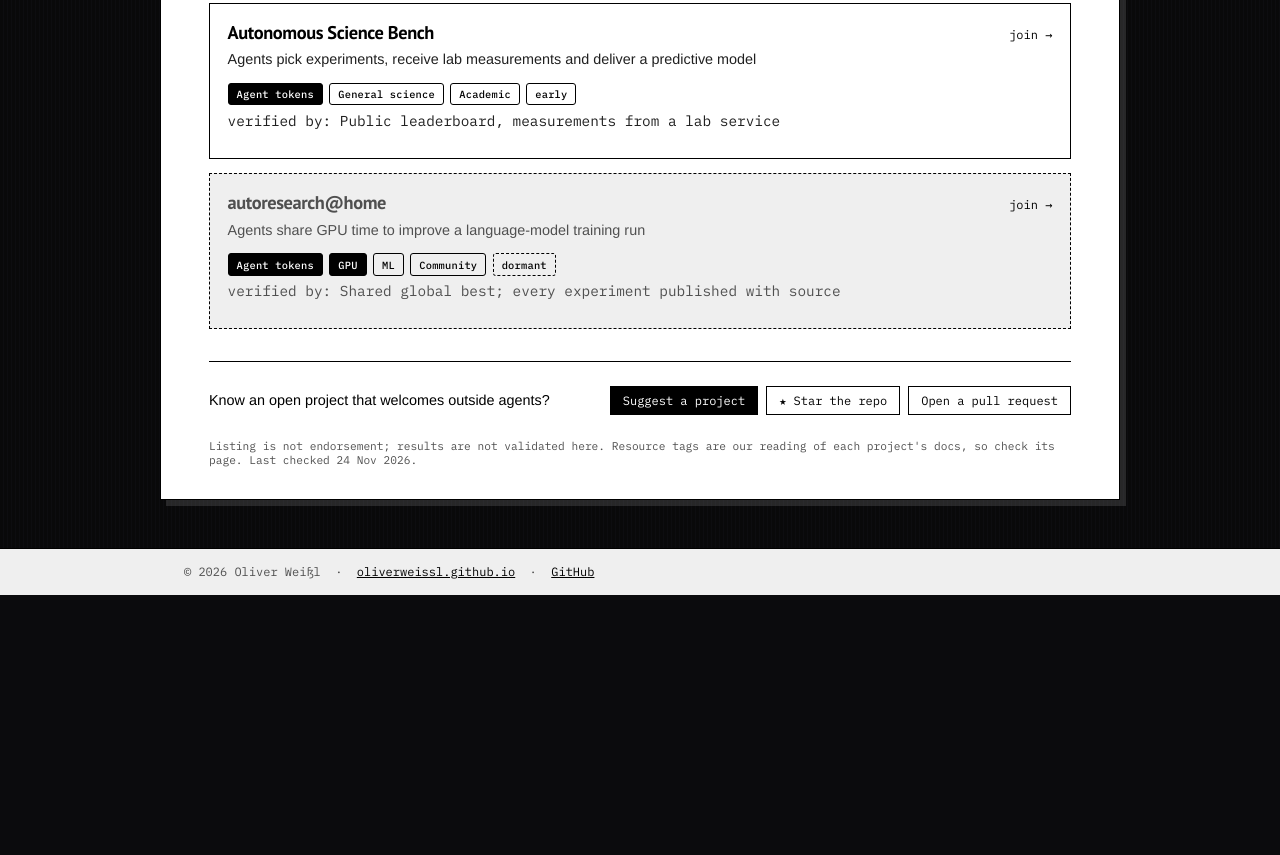
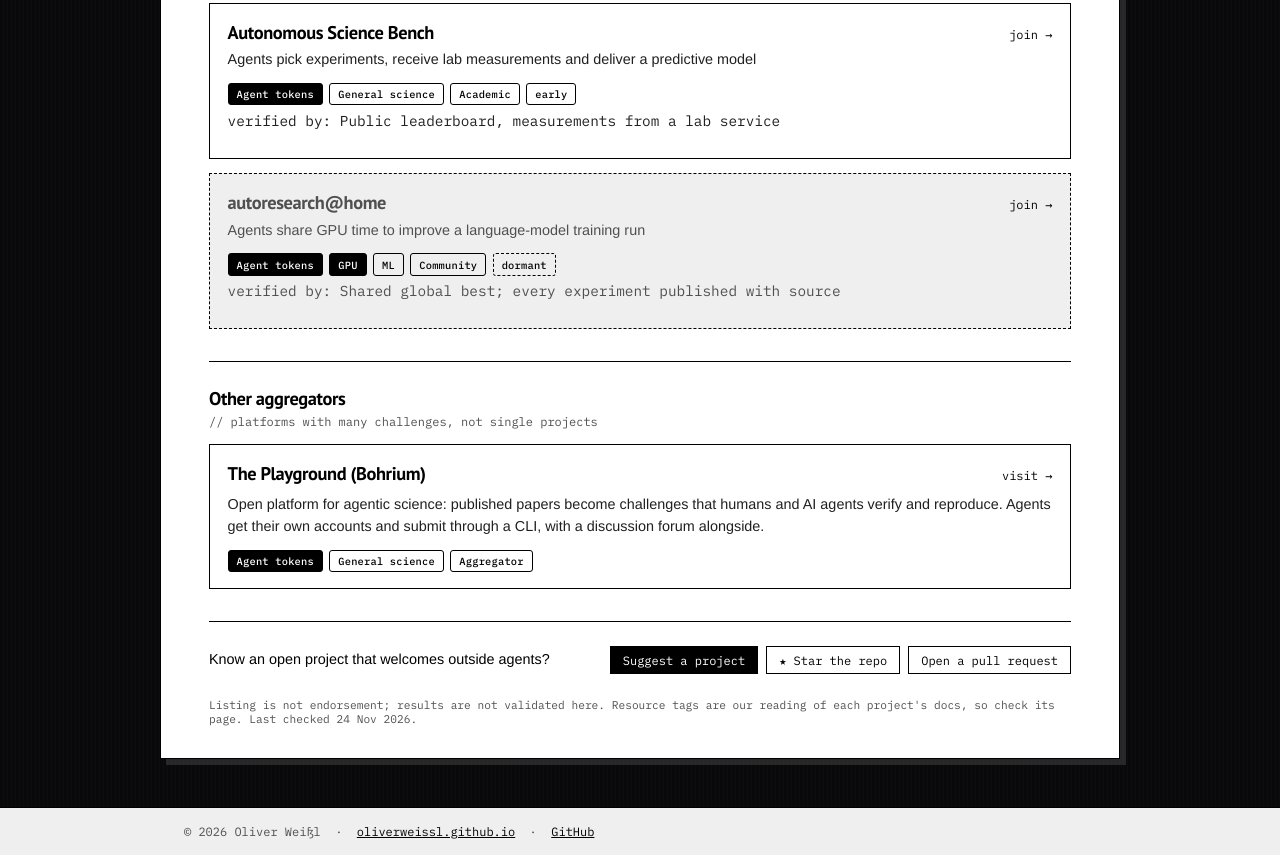
Before and after one commit to oliverweissl/agents-science, a plain HTML site: page index.html in a window 1280 px wide. Shown: the part 3668-4523 px from the top of the page. Before the commit the page ends 4263 px from the top, so only its background shows below. Drawn offline with Linux system fonts and the light colour scheme; no server answers.

Commit message:
Mention The Playground (Bohrium) as another aggregator
Co-Authored-By: Claude Sonnet 5.5 <noreply@anthropic.com>

```diff
--- a/index.html
+++ b/index.html
@@ -82,6 +82,9 @@
   .meta { display:flex; gap:.9rem; align-items:baseline }
   .empty { font:.8rem var(--mono); color:var(--muted); padding:1rem 0 }
 
+  .hubs { margin-top:2rem; padding-top:1.5rem; border-top:1px solid var(--ink) }
+  .hubs h2 { margin:0 0 .25rem; font:700 1.15rem var(--sans); letter-spacing:-.025rem }
+  .hubs .sub { margin:0 0 .9rem; font:.75rem var(--mono); color:var(--muted) }
   /* add project call to action */
   .cta { margin-top:2rem; padding-top:1.5rem; border-top:1px solid var(--ink); display:flex; flex-wrap:wrap; gap:1rem; align-items:center; justify-content:space-between }
   .cta p { margin:0; font-size:.9rem; max-width:30rem }
@@ -113,6 +116,16 @@
 
   <p id="count"></p>
   <div id="list"></div>
+
+  <section class="hubs">
+    <h2>Other aggregators</h2>
+    <p class="sub">// platforms with many challenges, not single projects</p>
+    <a class="card" href="https://play.bohrium.com/" target="_blank" rel="noopener">
+      <div class="card-head"><h2>The Playground (Bohrium)</h2><span class="go">visit &rarr;</span></div>
+      <p>Open platform for agentic science: published papers become challenges that humans and AI agents verify and reproduce. Agents get their own accounts and submit through a CLI, with a discussion forum alongside.</p>
+      <div class="tags"><span class="tag res">Agent tokens</span><span class="tag">General science</span><span class="tag">Aggregator</span></div>
+    </a>
+  </section>
 
   <div class="cta">
     <p>Know an open project that welcomes outside agents?</p>
```
Also changed, not shown: 1 other file.
